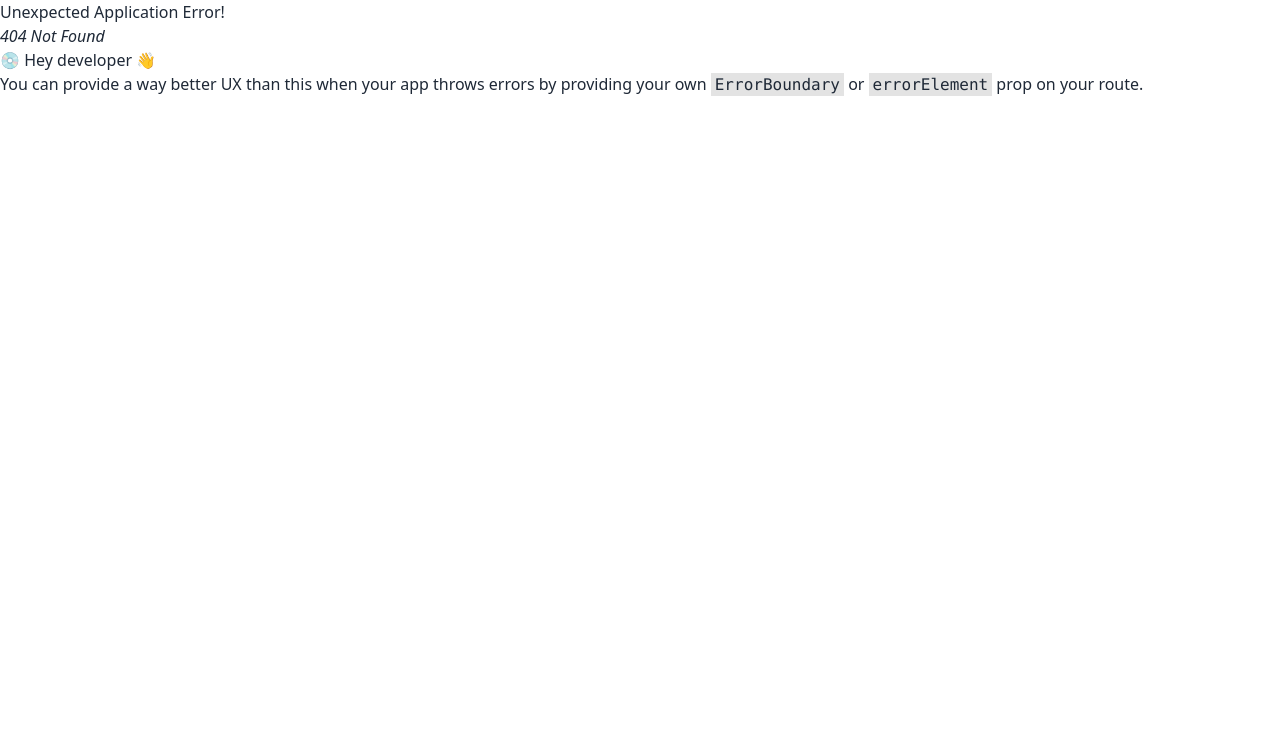
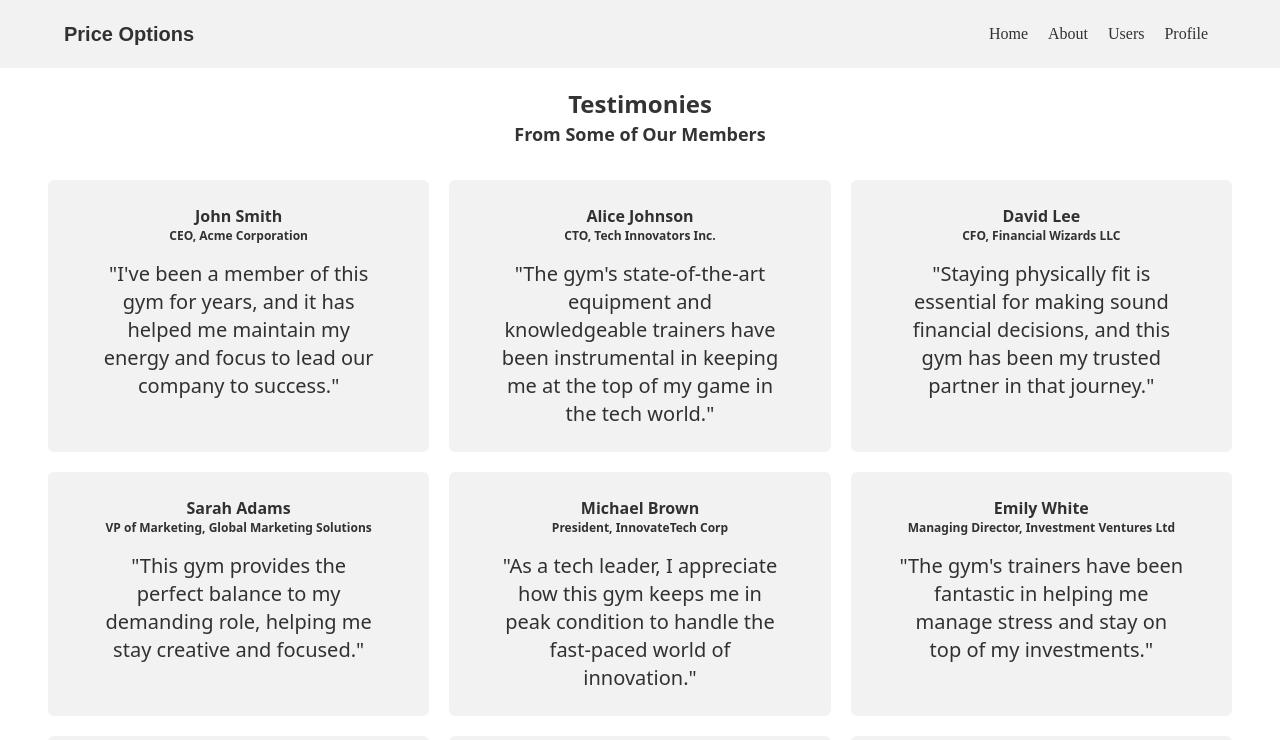
Before and after one commit to mrbannerbear/price-options, a React (Vite) app: page /users in a window 1280 px wide. Before the commit this address had no page. Shown: the top 740 px of the page. Built offline with nearby package versions, Linux system fonts and the light colour scheme.

Commit message:
added testimonials, loader

```diff
--- /dev/null
+++ b/public/testimonials.json
@@ -0,0 +1,116 @@
+[
+  {
+    "name": "John Smith",
+    "position": "CEO",
+    "company": "Acme Corporation",
+    "testimonial": "I've been a member of this gym for years, and it has helped me maintain my energy and focus to lead our company to success."
+  },
+  {
+    "name": "Alice Johnson",
+    "position": "CTO",
+    "company": "Tech Innovators Inc.",
+    "testimonial": "The gym's state-of-the-art equipment and knowledgeable trainers have been instrumental in keeping me at the top of my game in the tech world."
+  },
+  {
+    "name": "David Lee",
+    "position": "CFO",
+    "company": "Financial Wizards LLC",
+    "testimonial": "Staying physically fit is essential for making sound financial decisions, and this gym has been my trusted partner in that journey."
+  },
+  {
+    "name": "Sarah Adams",
+    "position": "VP of Marketing",
+    "company": "Global Marketing Solutions",
+    "testimonial": "This gym provides the perfect balance to my demanding role, helping me stay creative and focused."
+  },
+  {
+    "name": "Michael Brown",
+    "position": "President",
+    "company": "InnovateTech Corp",
+    "testimonial": "As a tech leader, I appreciate how this gym keeps me in peak condition to handle the fast-paced world of innovation."
+  },
+  {
+    "name": "Emily White",
+    "position": "Managing Director",
+    "company": "Investment Ventures Ltd",
+    "testimonial": "The gym's trainers have been fantastic in helping me manage stress and stay on top of my investments."
+  },
+  {
+    "name": "Robert Johnson",
+    "position": "Managing Partner",
+    "company": "Legal Experts LLP",
+    "testimonial": "This gym is my escape from the legal battlefield, keeping me sharp and ready for any case."
+  },
+  {
+    "name": "Jennifer Davis",
+    "position": "Creative Director",
+    "company": "Artistic Creations Inc",
+    "testimonial": "The gym's atmosphere is a great source of inspiration for my creative work."
+  },
+  {
+    "name": "Daniel Miller",
+    "position": "Chief Scientist",
+    "company": "Science Innovations Ltd",
+    "testimonial": "Physical fitness and mental acuity go hand in hand, and this gym helps me excel in both."
+  },
+  {
+    "name": "Megan Parker",
+    "position": "COO",
+    "company": "Business Solutions Group",
+    "testimonial": "This gym is where I recharge and find the energy to drive our company's operations forward."
+  },
+  {
+    "name": "William Turner",
+    "position": "Founder",
+    "company": "Startup Ventures Inc",
+    "testimonial": "Starting a company is challenging, and this gym has been my refuge for stress relief and maintaining a healthy work-life balance."
+  },
+  {
+    "name": "Linda Adams",
+    "position": "Executive Director",
+    "company": "Healthcare Innovations LLC",
+    "testimonial": "In the healthcare industry, wellness matters, and this gym helps me set an example for our team."
+  },
+  {
+    "name": "George Walker",
+    "position": "Managing Partner",
+    "company": "Investment Capital Group",
+    "testimonial": "Investing can be intense, and this gym's facilities are my secret weapon for staying sharp."
+  },
+  {
+    "name": "Olivia Foster",
+    "position": "Chief Architect",
+    "company": "Architectural Wonders Inc",
+    "testimonial": "The gym's environment aligns with my passion for creating beautiful structures."
+  },
+  {
+    "name": "Samuel Wright",
+    "position": "President",
+    "company": "Finance Pros LLC",
+    "testimonial": "Financial markets never sleep, and this gym helps me stay on top of my game around the clock."
+  },
+  {
+    "name": "Laura Martinez",
+    "position": "Marketing Director",
+    "company": "Digital Marketing Solutions",
+    "testimonial": "This gym's energy is contagious and keeps me motivated in the competitive world of digital marketing."
+  },
+  {
+    "name": "Charles Turner",
+    "position": "CEO",
+    "company": "InnovateTech Corp",
+    "testimonial": "Innovation demands both mental and physical agility, and this gym delivers on both fronts."
+  },
+  {
+    "name": "Sophia Adams",
+    "position": "VP of Finance",
+    "company": "Financial Strategies Inc",
+    "testimonial": "Financial strategies require clarity of thought, and this gym keeps my mind sharp."
+  },
+  {
+    "name": "Ethan Robinson",
+    "position": "Chief Engineer",
+    "company": "Engineering Marvels Ltd",
+    "testimonial": "Engineering excellence starts with personal fitness, and this gym sets the standard."
+  }
+]
--- a/src/App.jsx
+++ b/src/App.jsx
@@ -3,6 +3,8 @@ import "./App.css";
 import Navbar from "./assets/components/navbar/Navbar";
 
 function App() {
+
+  // if(ReactDOM.(document.getElementById()))
   return (
     <body className="min-h-screen">
       <header
@@ -12,7 +14,12 @@ function App() {
         <Navbar></Navbar>
       </header>
       <main className="p-3 lg:px-12 md:py-5 text-black/80">
-        <Outlet></Outlet>
+    {  <Outlet></Outlet> ? <Outlet></Outlet> : <div className="flex justify-center">
+         <div
+           className="loading loading-spinner
+            w-[30px]"
+         ></div>
+       </div> }
       </main>
     </body>
   );
--- a/src/assets/components/navbar/Navbar.jsx
+++ b/src/assets/components/navbar/Navbar.jsx
@@ -19,7 +19,7 @@ const Navbar = () => {
       <div className="navbar-end pr-6">
         <button
           onClick={handleMenuBarClick}
-          className="md:hidden btn focus:ring-0 focus:transition-all focus:scale-105 relative"
+          className= "md:hidden btn focus:ring-0 focus:transition-all focus:scale-105 relative"
         >
           {menuBar === true ? (
             <i className="fa-solid fa-xmark"></i>
--- a/src/assets/components/navbar/Routes.jsx
+++ b/src/assets/components/navbar/Routes.jsx
@@ -4,15 +4,16 @@ const Routes = () => {
   const routes = [
     { id: 1, path: "/", description: "Home" },
     { id: 2, path: "/about", description: "About" },
-    { id: 3, path: "/products", description: "Products" },
+    { id: 3, path: "/users", description: "Users" },
     { id: 4, path: "/profile/:username", description: "Profile" },
   ];
+
   return (
     <>
       {routes.map((route) => (
         <li
           key={route.id}
-          className="hover:transition-all hover:scale-x-105 border-b md:border-none"
+          className= "hover:transition-all hover:scale-x-105 border-b md:border-none"
         >
           <Link to={route.path}>{route.description}</Link>
         </li>
--- /dev/null
+++ b/src/assets/components/users/User.jsx
@@ -0,0 +1,18 @@
+
+
+const User = ({user}) => {
+    const {name, position, company, testimonial} = user;
+    return (
+        <div className="text-center bg-base-200
+        rounded-md lg:px-12 lg:py-6">
+            <h3 className="font-semibold">{name}</h3>
+            <h4 className="font-bold text-xs"><span>{position}, </span>
+            <span>{company}</span></h4>
+            <p className="mt-4 text-xl">{`
+            "${testimonial}"
+            `}</p>
+        </div>
+    );
+};
+
+export default User;
--- /dev/null
+++ b/src/assets/components/users/Users.jsx
@@ -0,0 +1,22 @@
+import { useLoaderData } from "react-router-dom";
+import User from "./User";
+
+const Users = () => {
+  const users = useLoaderData();
+
+  return (
+    <>
+      <h2 className="font-bold text-2xl text-center">Testimonies</h2>
+      <h3 className="font-semibold text-lg text-center">
+        From Some of Our Members
+      </h3>
+      <div className="grid grid-cols-3 justify-center mt-8 gap-5">
+        {users.map((user) => (
+          <User key={user.name} user={user}></User>
+        ))}
+      </div>
+    </>
+  );
+};
+
+export default Users;
--- a/src/main.jsx
+++ b/src/main.jsx
@@ -8,6 +8,7 @@ import {
   RouterProvider,
 } from "react-router-dom";
 import Home from './assets/Home.jsx'
+import Users from './assets/components/users/Users.jsx'
 
 const router = createBrowserRouter([
   {
@@ -21,6 +22,11 @@ const router = createBrowserRouter([
       {
         path: "/about",
         element: <About></About>
+      },
+      {
+        path: "/users",
+        loader: () => fetch('./testimonials.json'),
+        element: <Users></Users>
       }
     ]
   },
```
